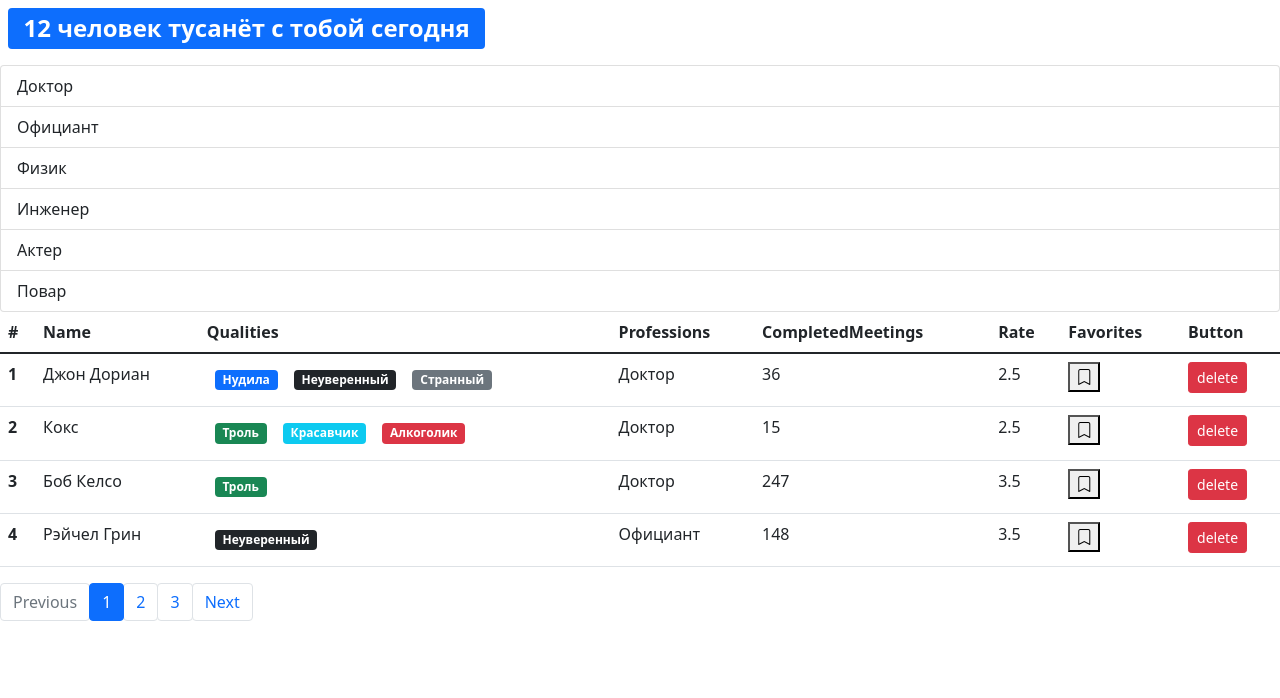
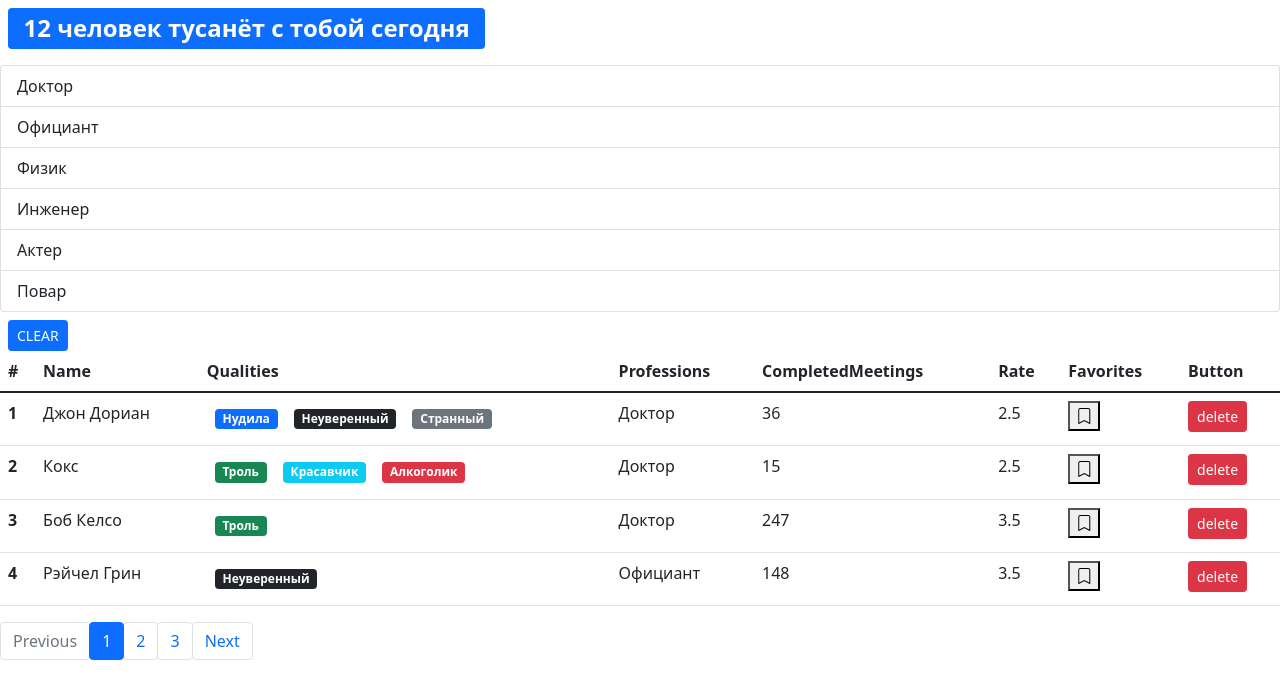
Before and after one commit to Yupiter78/fast-company-new, a React (Create React App) app: page / in a window 1280 px wide. Shown: the top 698 px of the page. Built offline with nearby package versions, Linux system fonts and the light colour scheme.

Commit message:
fix: change component  list_group and filtering method

```diff
--- a/src/components/listGroup.jsx
+++ b/src/components/listGroup.jsx
@@ -1,32 +1,56 @@
 import React from "react";
 import PropTypes from "prop-types";
 
-const ListGroup = ({ items, onSelectedProfessions }) => {
+const ListGroup = ({
+    items,
+    selectedItem,
+    onProfessionSelect,
+    onClearFilter,
+    valueProp,
+    contentProp
+}) => {
     console.log(items);
 
     return (
         <>
-            {items && (
-                <ul
-                    className="list-group"
-                    onClick={() => onSelectedProfessions(items)}
-                >
-                    {Object.values(items).map(({ name, _id }) => {
-                        return (
-                            <li key={_id} className="list-group-item">
-                                {name}
-                            </li>
-                        );
-                    })}
-                </ul>
-            )}
+            <ul className="list-group">
+                {Object.keys(items).map((key) => {
+                    return (
+                        <li
+                            key={items[key][valueProp]}
+                            className={`list-group-item ${
+                                selectedItem === items[key] ? "active" : ""
+                            }`}
+                            onClick={() => onProfessionSelect(items[key])}
+                            role="button"
+                        >
+                            {items[key][contentProp]}
+                        </li>
+                    );
+                })}
+            </ul>
+            <button
+                className="btn btn-primary btn-sm ms-2 mt-2"
+                onClick={onClearFilter}
+            >
+                CLEAR
+            </button>
         </>
     );
 };
 
+ListGroup.defaultProps = {
+    valueProp: "_id",
+    contentProp: "name"
+};
+
 ListGroup.propTypes = {
     items: PropTypes.object,
-    onSelectedProfessions: PropTypes.func
+    selectedItem: PropTypes.object,
+    onProfessionSelect: PropTypes.func,
+    onClearFilter: PropTypes.func,
+    valueProp: PropTypes.string,
+    contentProp: PropTypes.string
 };
 
 export default ListGroup;
--- a/src/components/users.jsx
+++ b/src/components/users.jsx
@@ -5,31 +5,45 @@ import ListGroup from "./listGroup";
 import api from "../api";
 import PropTypes from "prop-types";
 
-const Users = ({ users, ...rest }) => {
+const Users = ({ users, onProfessionSelect, ...rest }) => {
     const [currentPage, setCurrentPage] = useState(1);
-    const [professions, setProfessions] = useState(api.professions.fetchAll());
+    const [professions, setProfessions] = useState(null);
+    const [selectedProf, setSelectedProf] = useState(null);
     const PAGE_SIZE = 4;
     const startIndex = (currentPage - 1) * PAGE_SIZE;
     const endIndex = PAGE_SIZE * currentPage;
     const handlePageChange = (numberPage) => {
         setCurrentPage(numberPage);
     };
-    const newUsers = users.slice(startIndex, endIndex);
+
+    const handleProfessionSelect = (profObj) => {
+        console.log(profObj);
+
+        setSelectedProf(profObj);
+    };
+
+    const usersFiltered = selectedProf
+        ? users.filter(({ profession }) => profession === selectedProf)
+        : users;
+    const usersSlice = usersFiltered.slice(startIndex, endIndex);
     const count = users.length;
-
-    const handleSelectedProfessions = (params) => {
-        console.log(params);
+    const handleClearFilter = () => {
+        setSelectedProf(null);
     };
 
     useEffect(() => {
-        professions.then((data) => setProfessions(data));
+        api.professions.fetchAll().then((data) => setProfessions(data));
     }, []);
     return (
         <>
-            <ListGroup
-                items={professions}
-                onSelectedProfessions={handleSelectedProfessions}
-            />
+            {professions && (
+                <ListGroup
+                    items={professions}
+                    selectedItem={selectedProf}
+                    onProfessionSelect={handleProfessionSelect}
+                    onClearFilter={handleClearFilter}
+                />
+            )}
             {count > 0 && (
                 <table className="table">
                     <thead>
@@ -45,7 +59,7 @@ const Users = ({ users, ...rest }) => {
                         </tr>
                     </thead>
                     <tbody>
-                        {newUsers.map((user, i) => {
+                        {usersSlice.map((user, i) => {
                             return (
                                 <User
                                     key={user._id}
@@ -69,7 +83,8 @@ const Users = ({ users, ...rest }) => {
 };
 
 Users.propTypes = {
-    users: PropTypes.array
+    users: PropTypes.array,
+    onProfessionSelect: PropTypes.func
 };
 
 export default Users;
```
Also changed, not shown: src/app.jsx (+6 -1 lines).
